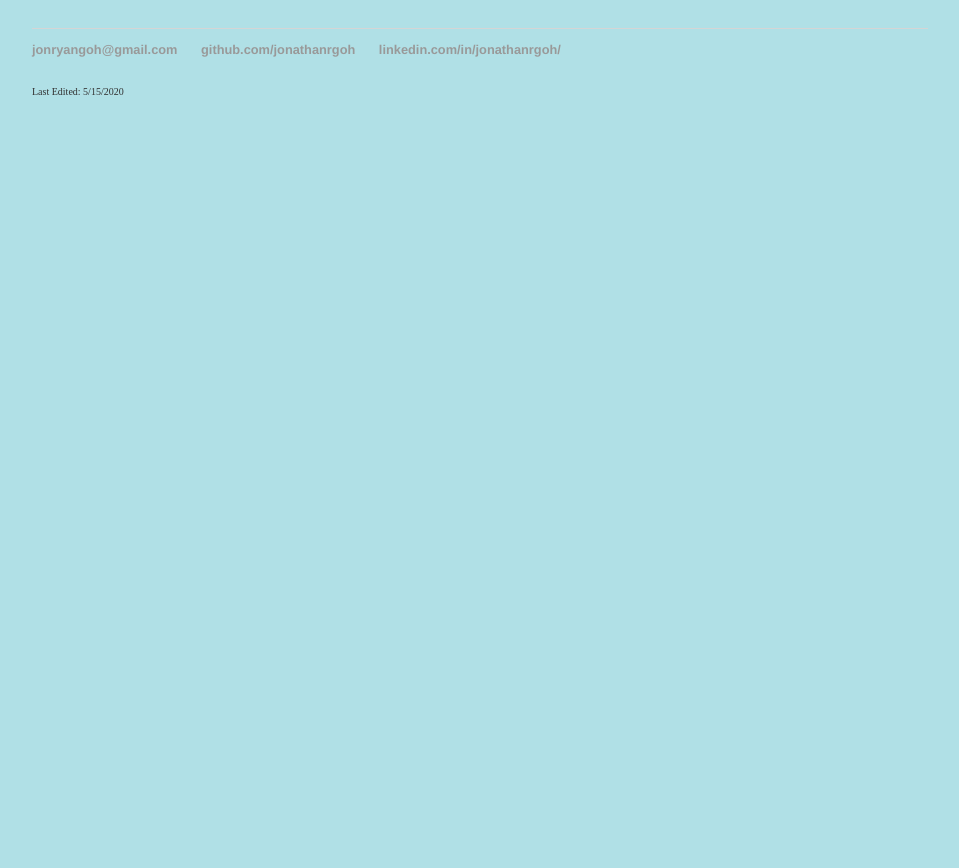
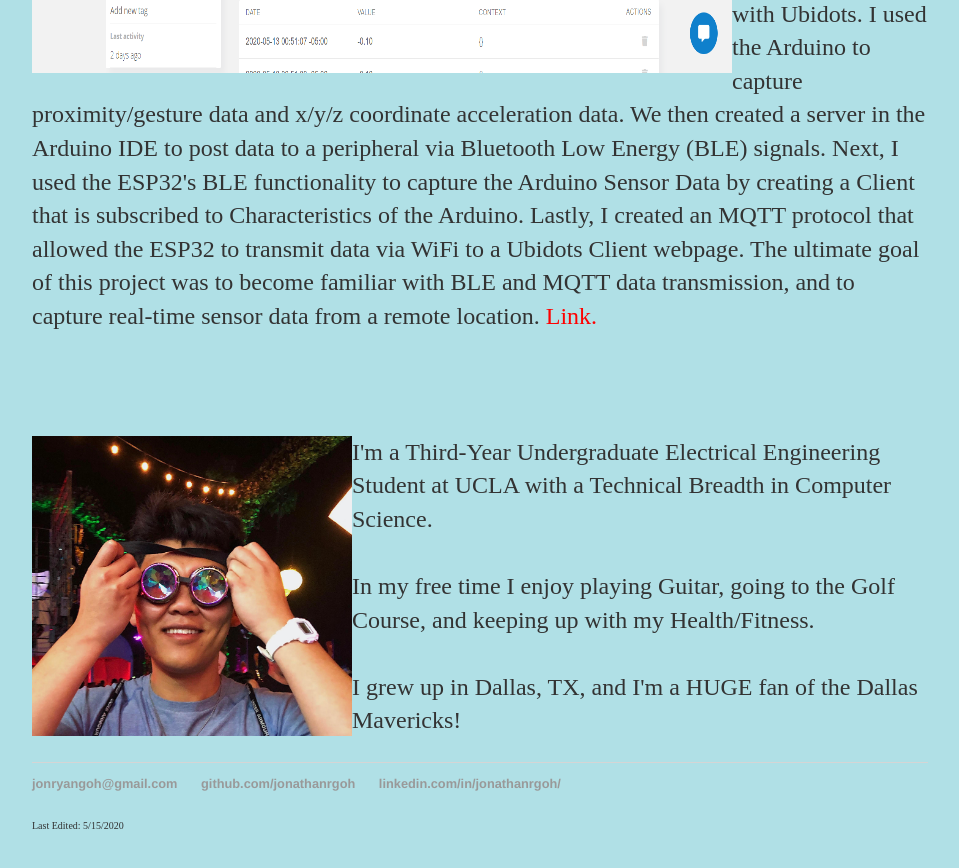
Before and after one commit to jonathanrgoh/jonathanrgoh.github.io, a Jekyll site: the page built from projects/Embedded_Projects/index.html, in a window 1280 px wide and 900 px high, scrolled down 1312 px. Shown: the top 868 px of the window, without its empty margins (160-1119 px from the left). Built offline with Jekyll 4.4.1, drawn with Linux system fonts in a browser that asks for light colours; before the commit the page ends 1478 px from its top, so only the background shows below that.

Commit message:
Update index.html

```diff
--- a/projects/Embedded_Projects/index.html
+++ b/projects/Embedded_Projects/index.html
@@ -8,11 +8,16 @@
 	<h1>Embedded Systems Projects</h1>
 	<br><br><br>
 
-		<p><img src="https://media2.giphy.com/media/Reyx4TKkSvwNUVoKsl/giphy.gif" style="width:700px;height:600px;" alt="NachenBlaster gif"></p>
+		<p><img src="https://media2.giphy.com/media/Reyx4TKkSvwNUVoKsl/giphy.gif" style="width:700px;height:600px;" alt="NachenBlaster gif"><img src="\images\home\ubidotsStuff.PNG" style="float:left;width:700px;height:500px;" alt="ubidots"></p>
 		<h2 style="color:darkblue;">WiFi MQTTT Protocol with BLE Servers and Clients </h2>
 		<p>In this project, I created several Clients & Servers using an Arduino Nano 33 BLE Sense, an ESP32 DevKit, and an MQTT Protocol with Ubidots. I used the Arduino to capture proximity/gesture data and x/y/z coordinate acceleration data. We then created a server in the Arduino IDE to post data to a peripheral via Bluetooth Low Energy (BLE) signals. Next, I used the ESP32's BLE functionality to capture the Arduino Sensor Data by creating a Client that is subscribed to Characteristics of the Arduino. Lastly, I created an MQTT protocol that allowed the ESP32 to transmit data via WiFi to a Ubidots Client webpage. The ultimate goal of this project was to become familiar with BLE and MQTT data transmission, and to capture real-time sensor data from a remote location.<a href="https://github.com/jonathanrgoh/Embedded-Systems-Projects/tree/master/UbidotsClientServer_Project" style="color:red;"> Link.</a></p>
 		<br><br><br>
 
+	<p><img src="\images\home\jonFace.jpg" style="float:left;width:320px;height:300px;" alt="picture of me">I'm a Third-Year Undergraduate Electrical Engineering Student at UCLA with a Technical Breadth in Computer Science.
+
+		<br><br>In my free time I enjoy playing Guitar, going to the Golf Course, and keeping up with my Health/Fitness.
+
+			<br><br>I grew up in Dallas, TX, and I'm a HUGE fan of the Dallas Mavericks!</p>
 
 
 </div><!-- /.blurb -->
```
